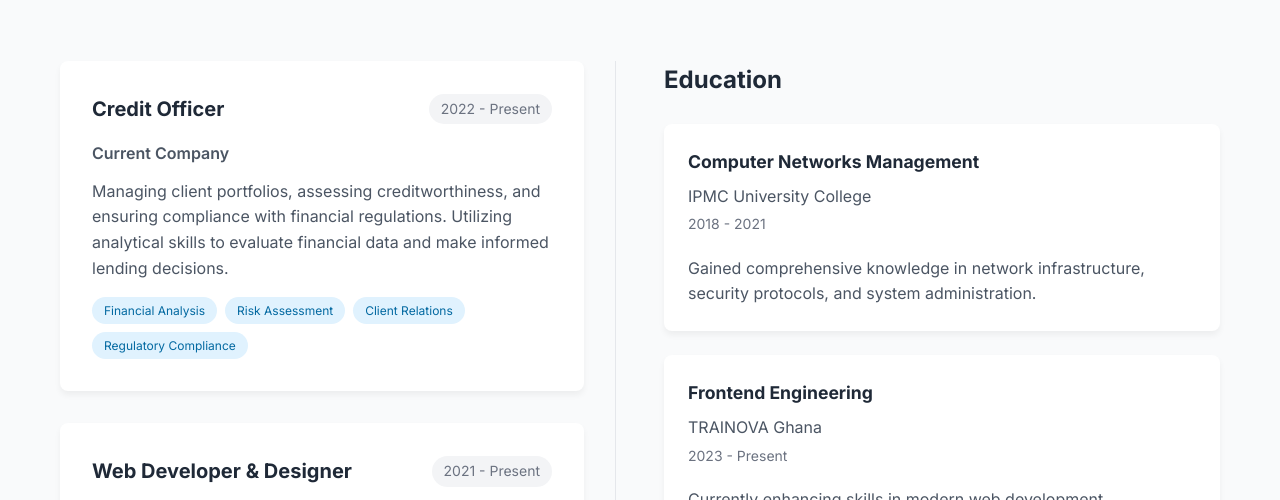
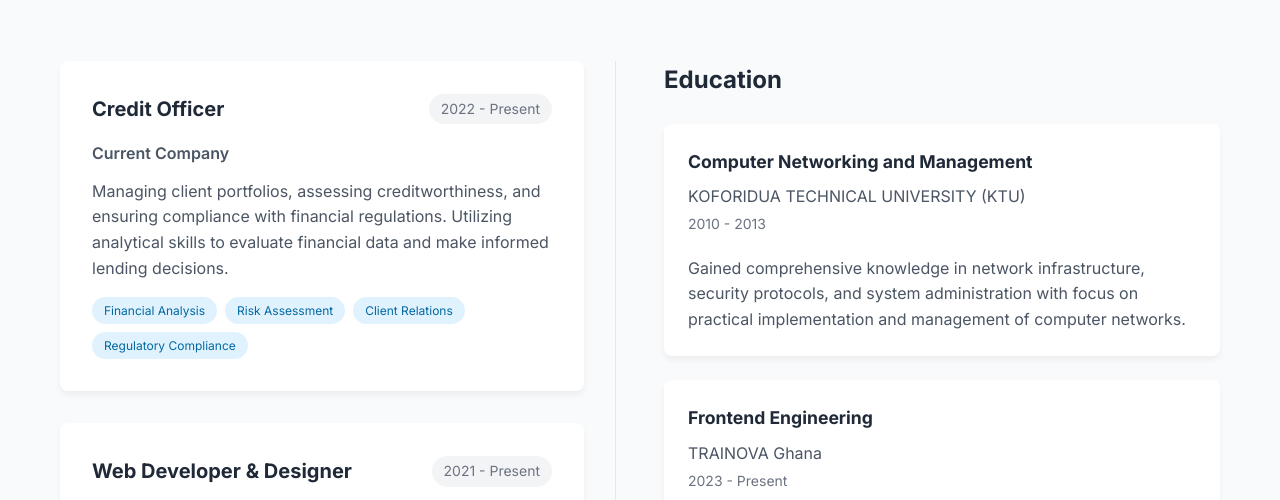
Before and after one commit to humptydumpty-git/ElormAmelordzi, a website: page resume.html in a window 1280 px wide. Shown: the part 277-777 px from the top of the page. Drawn offline with Linux system fonts and the light colour scheme.

Commit message:
Update resume.html

```diff
--- a/resume.html
+++ b/resume.html
@@ -74,10 +74,10 @@
                     <div class="education-item">
                         <h3>Education</h3>
                         <div class="education-details">
-                            <h4>Computer Networks Management</h4>
-                            <p>IPMC University College</p>
-                            <span class="education-date">2018 - 2021</span>
-                            <p>Gained comprehensive knowledge in network infrastructure, security protocols, and system administration.</p>
+                            <h4>Computer Networking and Management</h4>
+                            <p>KOFORIDUA TECHNICAL UNIVERSITY (KTU)</p>
+                            <span class="education-date">2010 - 2013</span>
+                            <p>Gained comprehensive knowledge in network infrastructure, security protocols, and system administration with focus on practical implementation and management of computer networks.</p>
                         </div>
 
                         <div class="education-details">
```
